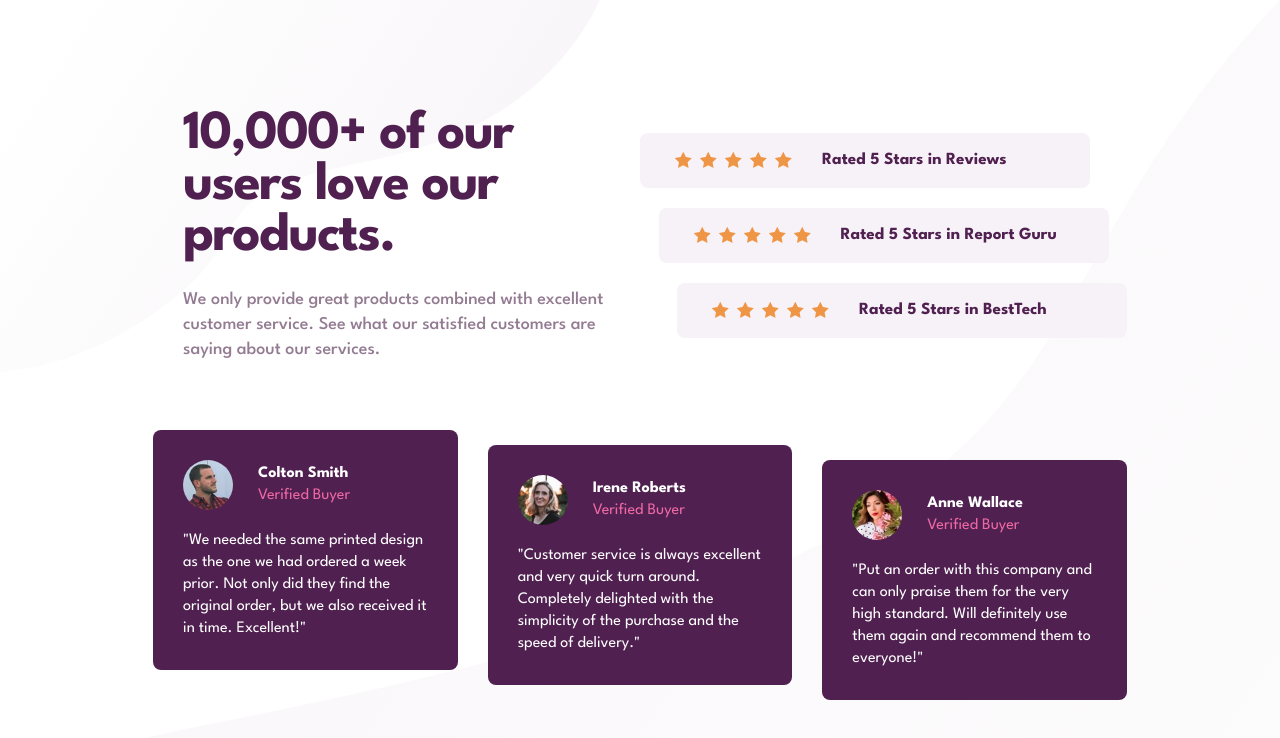
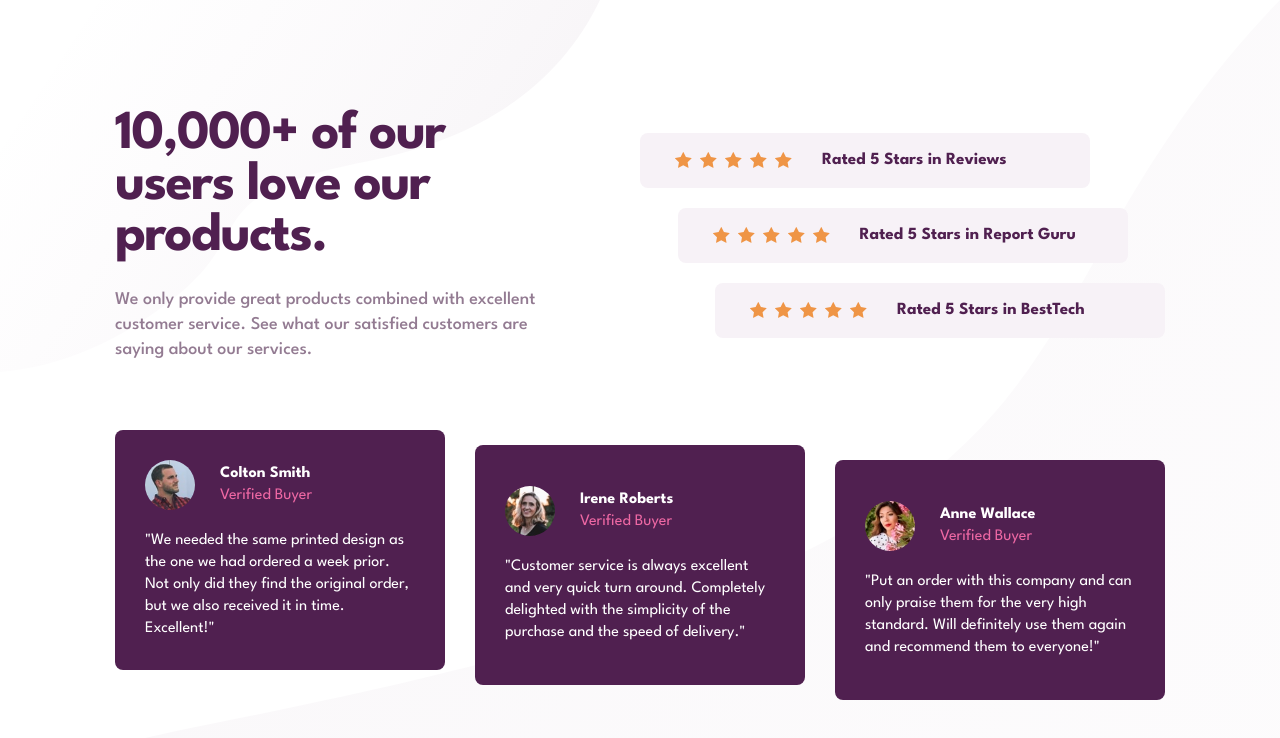
Before and after one commit to valentinalopezh98/frontend-mentor-challenge-11, a plain HTML site: page index.html in a window 1280 px wide. Drawn offline with Linux system fonts and the light colour scheme.

Commit message:
Changed section tags for divs

```diff
--- a/index.html
+++ b/index.html
@@ -26,16 +26,16 @@
   <body>
 
     <main>
-      <section class="title">
+      <div class="title">
 
         <h1>10,000+ of our users love our products.</h1>
 
         <p>We only provide great products combined with excellent customer service.
         See what our satisfied customers are saying about our services.</p>
 
-      </section>
+      </div>
 
-      <section class="rate">
+      <div class="rate">
 
         <div class="rate-container rate-one">
 
@@ -77,9 +77,9 @@
 
         </div>
 
-      </section>
+      </div>
 
-      <section class="reviews">
+      <div class="reviews">
 
         <div class="review-card card-one">
 
@@ -139,7 +139,7 @@
 
         </div>
 
-      </section>
+      </div>
 
     </main>
 
--- a/style.css
+++ b/style.css
@@ -150,7 +150,7 @@ main {
     }
 
     main {
-        width: 80%;
+        max-width: 1100px;
         grid-template-columns: 1fr 1fr;
         grid-template-rows: 1fr 1fr;
         gap: 0px;
@@ -160,7 +160,6 @@ main {
         max-width: 450px;
         justify-self: flex-start;
         text-align: left;
-        margin-left: 30px;
     }
 
     .title h1 {
@@ -196,6 +195,7 @@ main {
     .reviews {
         grid-column: 1/3;
         flex-direction: row;
+        justify-content: space-between;
         height: 270px;
         gap: 30px;
     }
```
